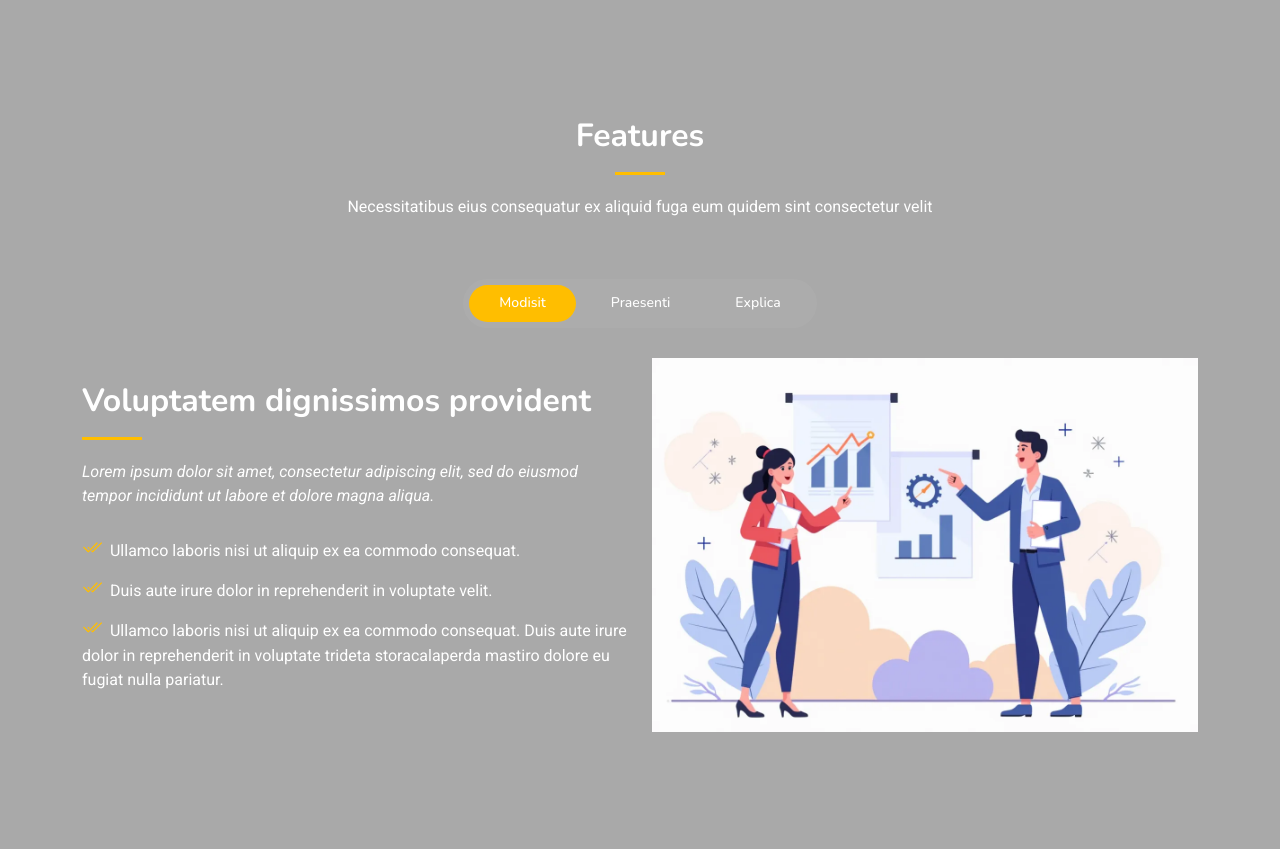
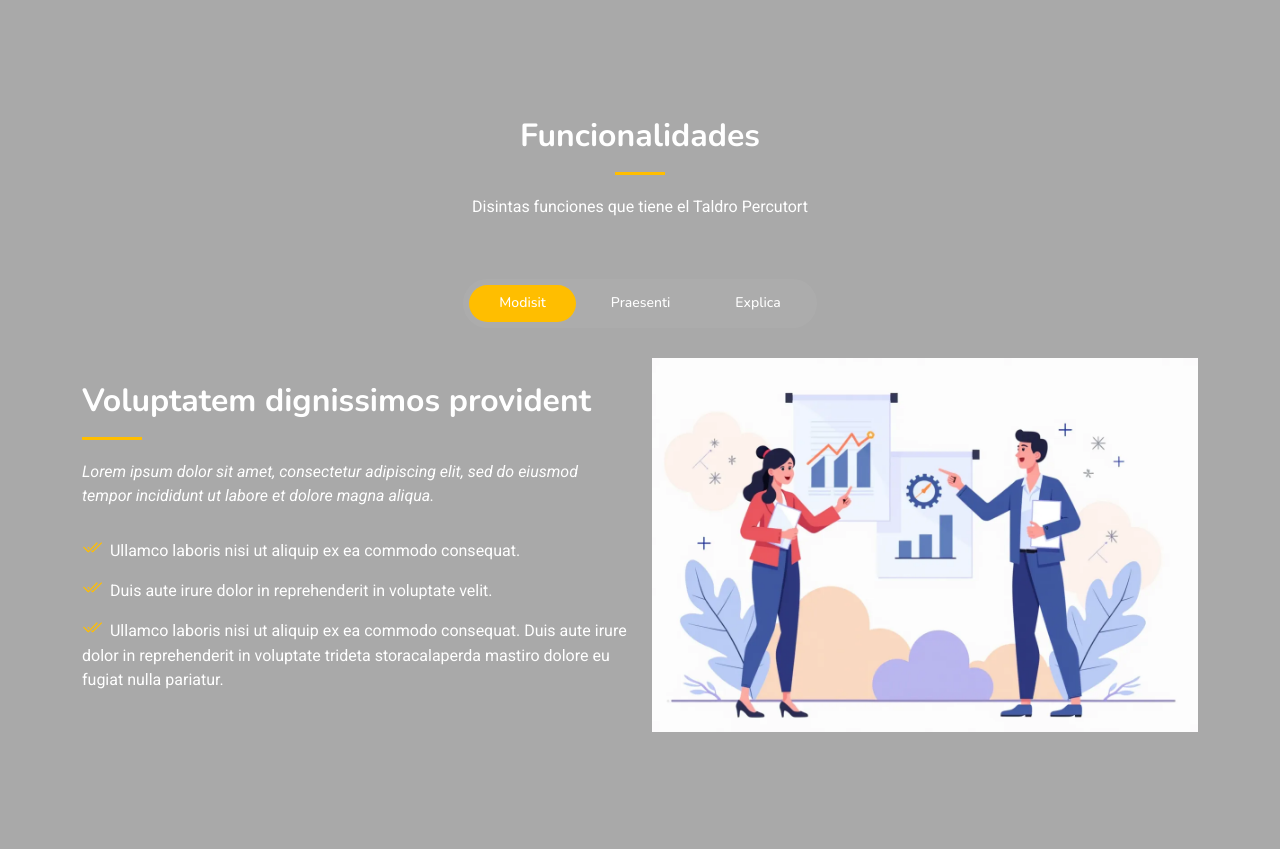
Before and after one commit to Rubi272/TPDISENO, a plain HTML site: page index.html in a window 1280 px wide. Shown: the part 1481-2330 px from the top of the page. Drawn offline with nearby package versions, Linux system fonts and the light colour scheme.

Commit message:
Update index.html

```diff
--- a/index.html
+++ b/index.html
@@ -256,8 +256,8 @@
 
       <!-- Section Title -->
       <div class="container section-title" data-aos="fade-up">
-        <h2>Features</h2>
-        <p>Necessitatibus eius consequatur ex aliquid fuga eum quidem sint consectetur velit</p>
+        <h2>Funcionalidades </h2>
+        <p>Disintas funciones que tiene el Taldro Percutort</p>
       </div><!-- End Section Title -->
 
       <div class="container">
```
